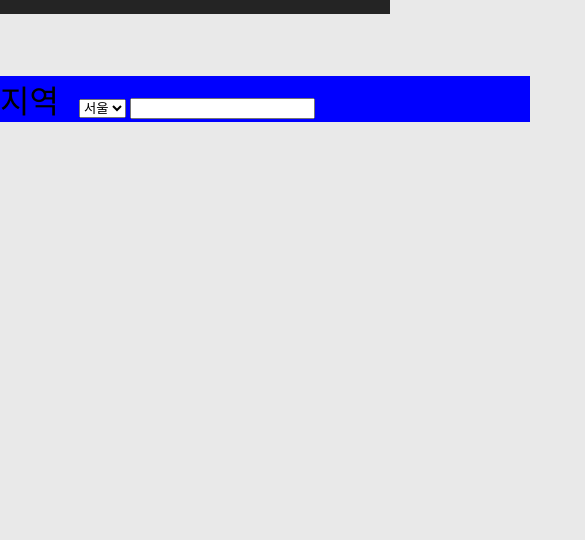
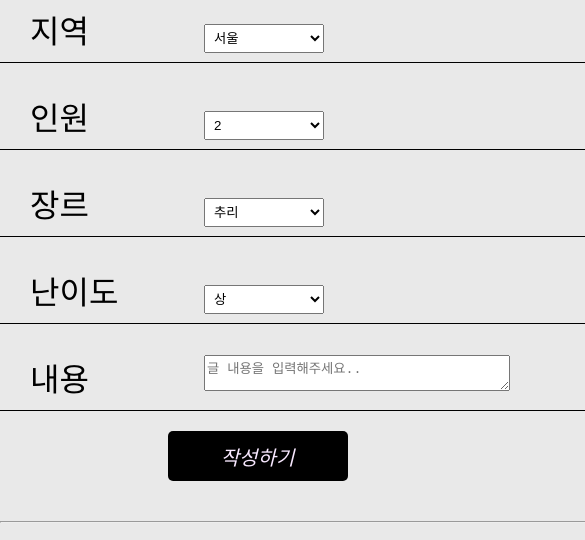
Before and after one commit to MJKim99/Frontend-Study, a plain HTML site: page myweb/impromptu.html in a window 390 px wide. Shown: the part 304-844 px from the top of the page, 585 px wide, since content can reach past the window. Drawn offline with nearby package versions, Linux system fonts and the light colour scheme; a web font is replaced by a local one.

Commit message:
페이지 제작 완료
폰트 수정 및 폰트 수정에 따른 각 페이지별 폰트 크기 수정
impromptu 페이지 제작 완료

```diff
--- a/myweb/css/impromptu_style.css
+++ b/myweb/css/impromptu_style.css
@@ -1,21 +1,125 @@
 section {
   width: 980px;
   margin: 0 auto;
-
-  background-color: blue;
-}
-
-.sec-form {
-
 }
 
 label {
+  display: inline-block;
+  width: 170px;
+  margin-left: 30px;
+  margin-top: 10px;
+  margin-bottom: 10px;
+
   font-size: 32px;
 }
 
-@media (max-width: 768px) {
+select {
+  padding: 5px;
+  width: 120px;
+}
+
+[class*='frm-div'] {
+  display: inline-block;
+  margin-bottom: 20px;
+}
+
+.sec-btn>button {
+  width: 180px;
+  height: 50px;
+
+  border: none;
+  border-radius: 5px;
+
+  background-color: black;
+  color: #f8e8ff;
+  font-style: italic;
+  font-family: 'IM_Hyemin-Bold';
+  font-size: 20px;
+
+  cursor: pointer;
+}
+
+.sec-btn {
+  width: 180px;
+  margin: 20px auto;
+  margin-bottom: 40px;
+}
+
+.sec-writing {
+  margin-left: 100px;
+}
+
+.sec-writing p {
+  display: inline-block;
+  margin-left: 30px;
+
+  font-size: 22px;
+}
+
+.sec-writing p:last-child {
+  display: block;
+}
+
+@media (max-width: 767px) {
+  header nav ul .head-li {
+    height: 70px;
+  }
+
   section {
-    width: 530px;
-    margin-top: 30px;
+    position: relative;
+    top: 300px;
+  }
+  [class*='frm-div'] {
+    display: block;
+    border-bottom: 1px solid black;
+  }
+
+  textarea {
+    display: inline-block;
+    width: 300px;
+  }
+
+  .sec-btn {
+    width: 645px;
   }
 }
+
+@media (min-width: 768px) and (max-width: 849px) {
+  .frm-div-2>label {
+    margin-left: 80px;
+  }
+
+  .frm-div-3 {
+    display: block;
+  }
+
+  .frm-div-4 {
+    display: block;
+  }
+
+  textarea {
+    display: inline-block;
+    width: 500px;
+  }
+
+  .sec-btn {
+    width: 350px;
+  }
+}
+
+@media (min-width: 850px) {
+  label {
+    width: 120px;
+  }
+
+  select {
+    margin-left: 10px;
+    margin-right: 20px;
+  }
+
+  textarea {
+    display: inline-block;
+    width: 600px;
+    margin-left: 10px;
+  }
+}
--- a/myweb/css/index_style.css
+++ b/myweb/css/index_style.css
@@ -20,7 +20,7 @@ section div {
 }
 
 section>div>h1 {
-  font-size: 64px;
+  font-size: 60px;
 }
 
 section>div p {
--- a/myweb/css/review_style.css
+++ b/myweb/css/review_style.css
@@ -25,7 +25,7 @@ section {
 }
 
 [class*='sec-div-'] {
-  height: 330px;
+  height: 375px;
   display: inline-block;
   margin-bottom: 50px;
 }
@@ -34,26 +34,27 @@ section {
   margin: 20px 0 30px 0;
 
   color: black;
-  font-size: 36px;
+  font-size: 30px;
 }
 
 .sec-p-content {
   margin: 0 25px 20px 25px;
 
   color: black;
-  font-size: 20px;
+  font-size: 21px;
 }
 
 .sec-p-rating {
   color: yellowgreen;
-  font-size: 18px;
+  font-size: 20px;
 
   margin-bottom: 20px;
 }
 
 .sec-div-content a {
   display: inline-block;
-  margin-bottom: 10px;
+
+  font-size: 21px;
 }
 
 .sec-btn {
@@ -73,8 +74,8 @@ section {
   background-color: black;
   color: #f8e8ff;
   font-style: italic;
+  font-family: 'IM_Hyemin-Bold';
   font-size: 20px;
-  font-family: deardefault;
 
   cursor: pointer;
 }
--- a/myweb/css/styles.css
+++ b/myweb/css/styles.css
@@ -3,14 +3,18 @@
 @import url('https://fonts.googleapis.com/css2?family=Black+Han+Sans&display=swap');
 
 @font-face {
-  font-family: 'deardefault';
-  src: url('../src/fonts/DearDefault.ttf') format('truetype');
+  font-family: 'IM_Hyemin-Bold';
+  src: url('https://cdn.jsdelivr.net/gh/projectnoonnu/noonfonts_2106@1.1/IM_Hyemin-Bold.woff2') format('woff');
+  font-weight: normal;
+  font-style: normal;
 }
+
+
 
 body {
   margin: 0;
   padding: 0;
-  font-family: deardefault;
+  font-family: 'IM_Hyemin-Bold';
   background-color: rgb(233, 233, 233);
   color: rgb(0, 0, 0);
 }
--- a/myweb/impromptu.html
+++ b/myweb/impromptu.html
@@ -33,26 +33,61 @@
 
   <section>
     <div class="sec-form">
-      <form>
-        <label>지역</label>&nbsp;&nbsp;&nbsp;&nbsp;
-        <select>
-          <option>서울</option>
-          <option>경기</option>
-          <option>인천</option>
-          <option>강원</option>
-          <option>경남</option>
-          <option>경북</option>
-          <option>전남</option>
-          <option>전북</option>
-          <option>충남</option>
-          <option>충북</option>
-          <option>제주</option>
+      <form name="frm" onsubmit="chkSubmit()">
+        <div class="frm-div-1">
+          <label>지역</label>
+          <select id="region" name="region">
+            <option value="서울" selected>서울</option>
+            <option value="경기">경기</option>
+            <option value="강원">강원</option>
+            <option value="경상도">경상도</option>
+            <option value="전라도">전라도</option>
+            <option value="충청도">충청도</option>
+            <option value="제주">제주</option>
           </select>
-        <input type="text">
+        </div>
+        <div class="frm-div-2">
+          <label>인원</label>
+          <select id="perCnt" name="perCnt">
+            <option value="2" selected>2</option>
+            <option value="3">3</option>
+            <option value="4인 이상">4인 이상</option>
+          </select>
+        </div>
+        <div class="frm-div-3">
+          <label>장르</label>
+          <select id="genre" name="genre">
+            <option value="추리" selected>추리</option>
+            <option value="미스터리, 스릴러">미스터리, 스릴러</option>
+            <option value="호러, 공포">호러, 공포</option>
+            <option value="탈출, 잠입">탈출, 잠입</option>
+            <option value="임무, 탈환">임무, 탈환</option>
+            <option value="모험, 탐험">모험, 탐험</option>
+            <option value="판타지, SF">판타지, SF</option>
+            <option value="로맨스, 드라마">로맨스, 드라마</option>
+            <option value="코믹">코믹</option>
+            <option value="섹시">섹시</option>
+          </select>
+        </div>
+        <div class="frm-div-4">
+          <label>난이도</label>
+          <select id="level" name="level">
+            <option value="상" selected>상</option>
+            <option value="중">중</option>
+            <option value="하">하</option>
+          </select>
+        </div>
+        <div class="frm-div-5">
+          <label>내용</label>
+          <textarea id="content" name="content" placeholder="글 내용을 입력해주세요.."></textarea>
+        </div>
       </form>
+      <div class="sec-btn">
+        <button onclick="chkSubmit()">작성하기</button>
+      </div>
+      <hr>
     </div>
   </section>
-
   <script>
     $(document).ready(function () {
       var chk = true;
@@ -72,7 +107,7 @@
           setTimeout(function () {
 
             $('section').css({
-              'top': '350px'
+              'top': '300px'
             });
           }, 150)
 
--- a/myweb/js/script.js
+++ b/myweb/js/script.js
@@ -1,8 +1,35 @@
+// impromptu.html
+function chkSubmit() {
+  var frm = document.forms.frm;
+  var region = frm.region.value;
+  var perCnt = frm.perCnt.value;
+  var genre = frm.genre.value;
+  var level = frm.level.value;
+  var content = frm.content.value.trim();
 
-// var req_url = 'http://openapi.seoul.go.kr:8088/(인증키)/json/';
+  if (content == "") {
+    alert("내용을 입력해주세요.")
+    frm.content.focus();
+    return false;
+  } else {
+    $('textarea').val('');
+    writeDiv(region, perCnt, genre, level, content);
+  }
+}
 
-// http: //openapi.seoul.go.kr:8088/sample/json/LOCALDATA_031302/1/5/
+function writeDiv(region, perCnt, genre, level, content) {
+  var writing = `<div class="sec-writing">`;
+  writing += `<p>지역 : ${region}</p>`
+  writing += `<p>모집인원 : ${perCnt}</p><br>`
+  writing += `<p>장르 : ${genre}</p>`
+  writing += `<p>난이도 : ${level}</p>`
+  writing += `<p>${content}</p>`
+  writing += `</div><hr>`;
+  $('.sec-form').append(writing);
+}
 
+
+/***********************************************************************/
 // 카카오맵 API
 function searchPlaces() { // 검색 요청
   var keyword = document.getElementById('keyword').value;
```
Also changed, not shown: myweb/index.html (+2 -2 lines), myweb/review.html (+9 -9 lines). Lines whose indentation alone changed are shown as unchanged.
